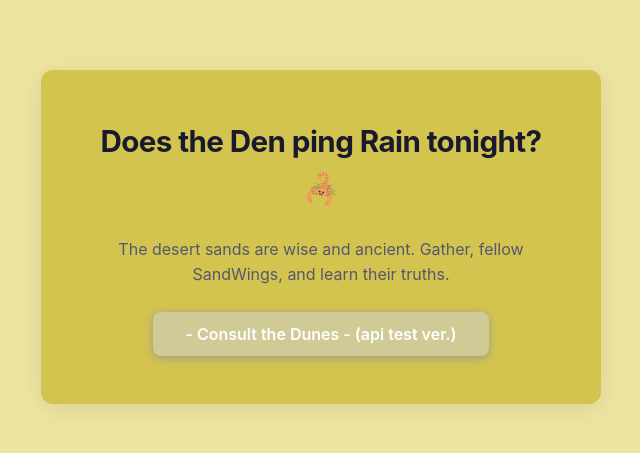
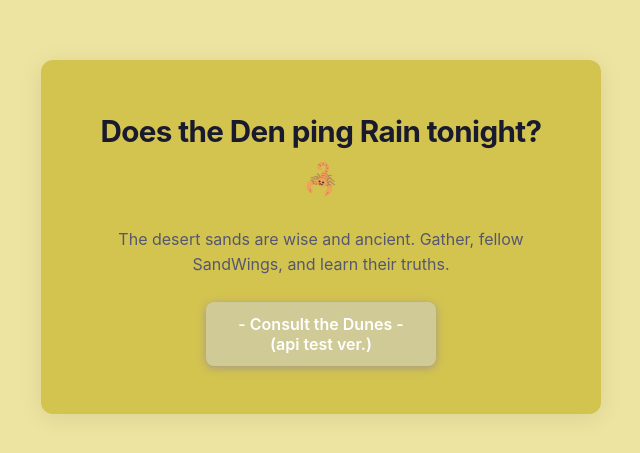
Before and after one commit to GenName205a9c/pingRainBot, a plain HTML site: page index.html in a window 1280 px wide. Shown: the part 163-616 px from the top of the page, without its empty margins (319-959 px from the left). Drawn offline with Linux system fonts and the light colour scheme.

Commit message:
newline in button

```diff
--- a/index.html
+++ b/index.html
@@ -13,7 +13,7 @@
             The desert sands are wise and ancient. Gather, fellow SandWings, and learn their truths.
         </p>
         <button id="action-button" class="btn-primary">
-            - Consult the Dunes -
+            - Consult the Dunes -<br>
             (api test ver.)
         </button>
     </main>
```
